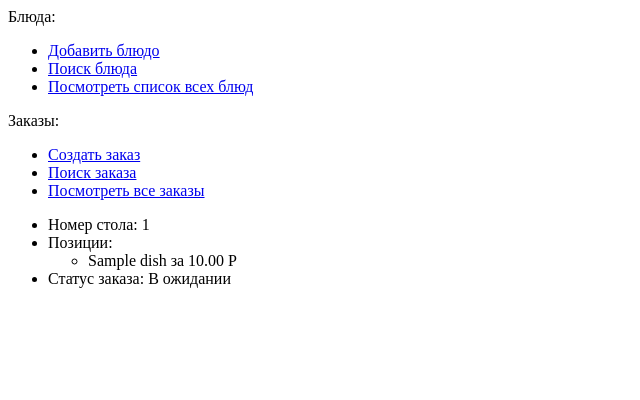
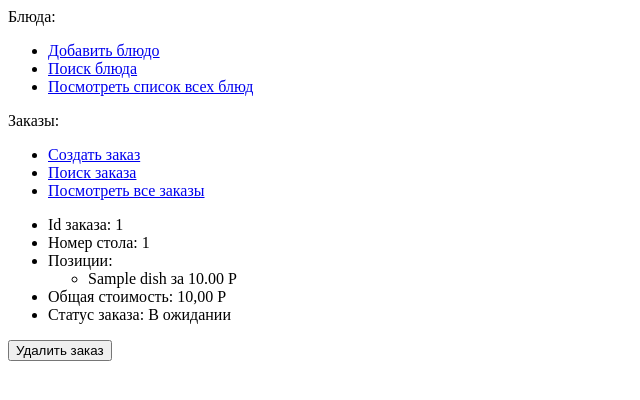
Before and after one commit to JuryReimis/order_management_system_django, a Django app: page /orders/order/1/ in a window 1280 px wide. Shown: the top 400 px of the page, without its empty margins (0-640 px from the left). Run offline with Django 5.2, Linux system fonts and the light colour scheme; tables that the repository leaves empty hold one stand-in row (values such as "Sample post"); parts of the project's set-up code (start-up, migrations or seed data) failed here and were passed over.

Commit message:
Добавлена кнопка удаления заказа.

```diff
--- a/order_management_system_django/orders/templates/orders/order-detail.html
+++ b/order_management_system_django/orders/templates/orders/order-detail.html
@@ -4,6 +4,9 @@
 
     <div>
         <ul>
+            <li>
+                Id заказа: {{ order.pk }}
+            </li>
             <li>
                 Номер стола: {{ order.table_number }}
             </li>
@@ -17,9 +20,16 @@
                 </ul>
             </li>
             <li>
+                Общая стоимость: {{ order.total_price }} Р
+            </li>
+            <li>
                 Статус заказа: {{ order.get_status_display }}
             </li>
         </ul>
     </div>
 
+    <form method="post" action="{% url 'orders:order-delete' order.pk %}">
+        {% csrf_token %}
+        <button>Удалить заказ</button>
+    </form>
 {% endblock %}
```
Lines whose indentation alone changed are shown as unchanged.
